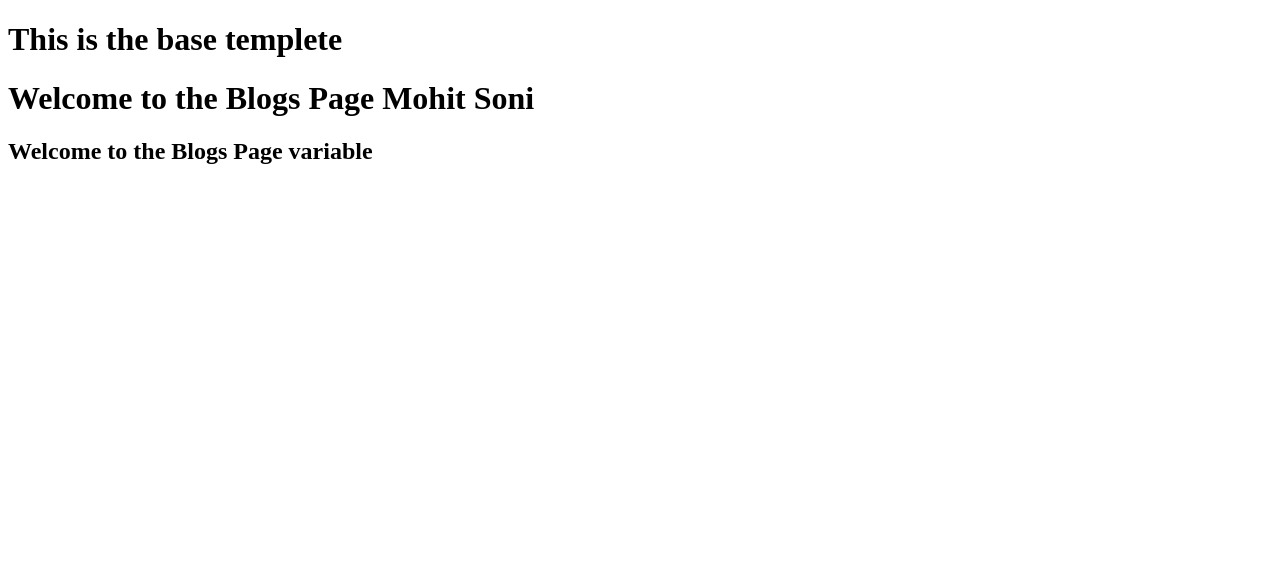
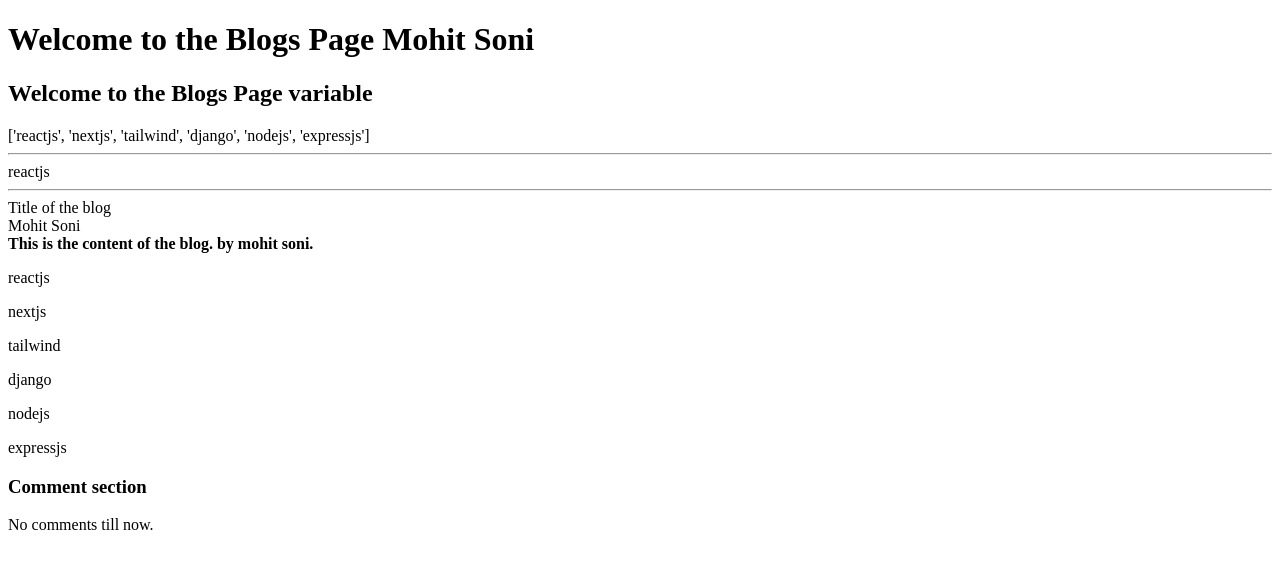
Before and after one commit to MohitSoni2021/django-learnings, a Django app: page /blog/ in a window 1280 px wide. Shown: the top 569 px of the page. Run offline with Django 5.2, Linux system fonts and the light colour scheme.

Commit message:
rendering different data types in the templates.

```diff
--- a/blog/templates/blogs.html
+++ b/blog/templates/blogs.html
@@ -12,4 +12,35 @@
 <!-- We can also use the following syntax to access the data -->
 <h2>Welcome to the Blogs Page {{variable}}</h2>
 
+<!-- invoking the skills -->
+{{skills}}
+<br />
+<hr />
+<!-- getting the single skill -->
+{{skills.0}}
+
+<br />
+<hr />
+
+{{blog.title}}
+<br />
+{{blog.author}}
+<br />
+<!-- the safe keyword is used to define the browser safe values like if we have some values containing the html tags they to get the execution of those tags we need to use the 'safe' keyword -->
+{{blog.content | safe}}
+
+<!-- iterations for the array in templete -->
+{% for item in skills %}
+<!--  -->
+<p>{{item}}</p>
+<!--  -->
+{% endfor %}
+
+<!-- default values in templates, if we have value with None we can defined a default value for it -->
+
+<h3>Comment section</h3>
+
+{% if comments %} {{comments}} {% else %} No comments till now. {% endif %}
+
+<!-- ending the blog... -->
 {% endblock %}
--- a/blog/views.py
+++ b/blog/views.py
@@ -24,6 +24,13 @@ def blogTemplete(req):
     # for sending the data to the templete:
     context = {
         'variable': 'variable',
-        'name': 'Mohit Soni'
+        'name': 'Mohit Soni',
+        'skills' : ['reactjs', 'nextjs', 'tailwind', 'django', 'nodejs', 'expressjs'],
+        'blog' : {
+            'title' : 'Title of the blog',
+            'author' : 'Mohit Soni',
+            'content' : '<b>This is the content of the blog. by mohit soni.</b>'
+        },
+        "comments" : None
     }
     return render(req, 'blogs.html', context)
--- a/templates/base.html
+++ b/templates/base.html
@@ -7,7 +7,6 @@
     <title>{% block title %}{% endblock %}</title>
   </head>
   <body>
-    <h1>This is the base templete</h1>
     <!-- The following is the syntax for the inheriting the content from the base.html in the other html files... -->
     {% block content %} {% endblock %}
   </body>
```
